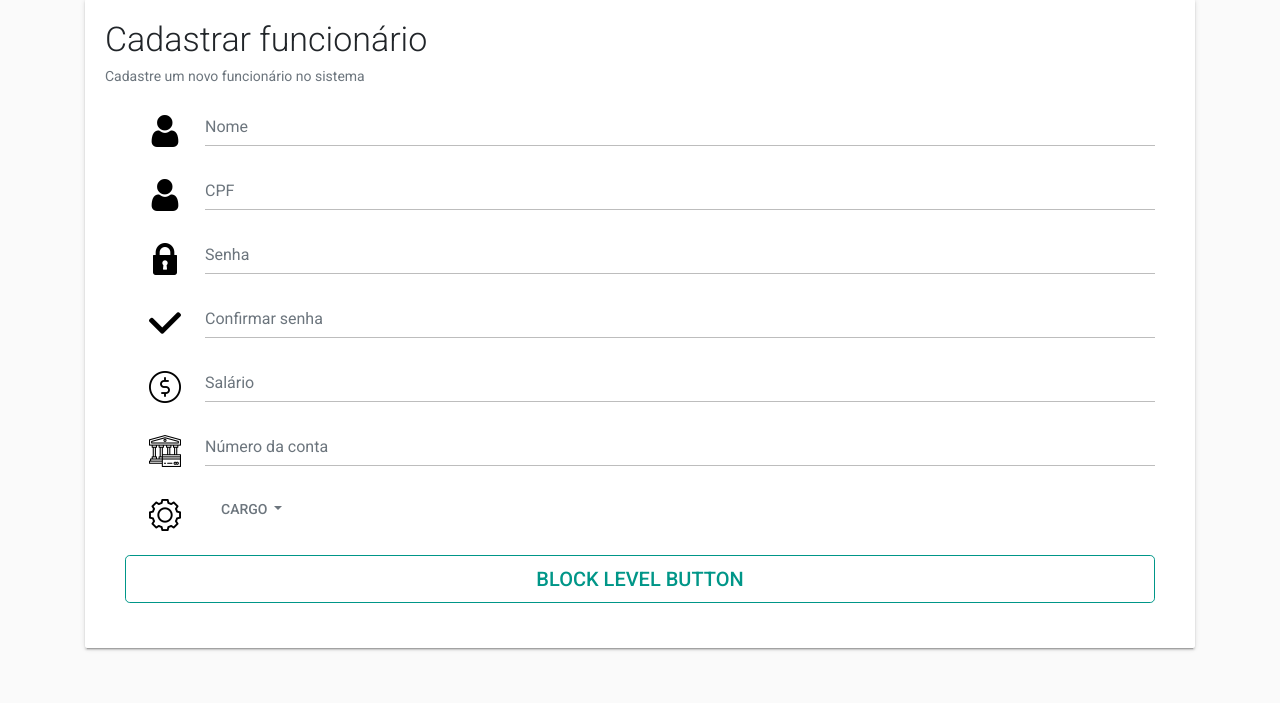
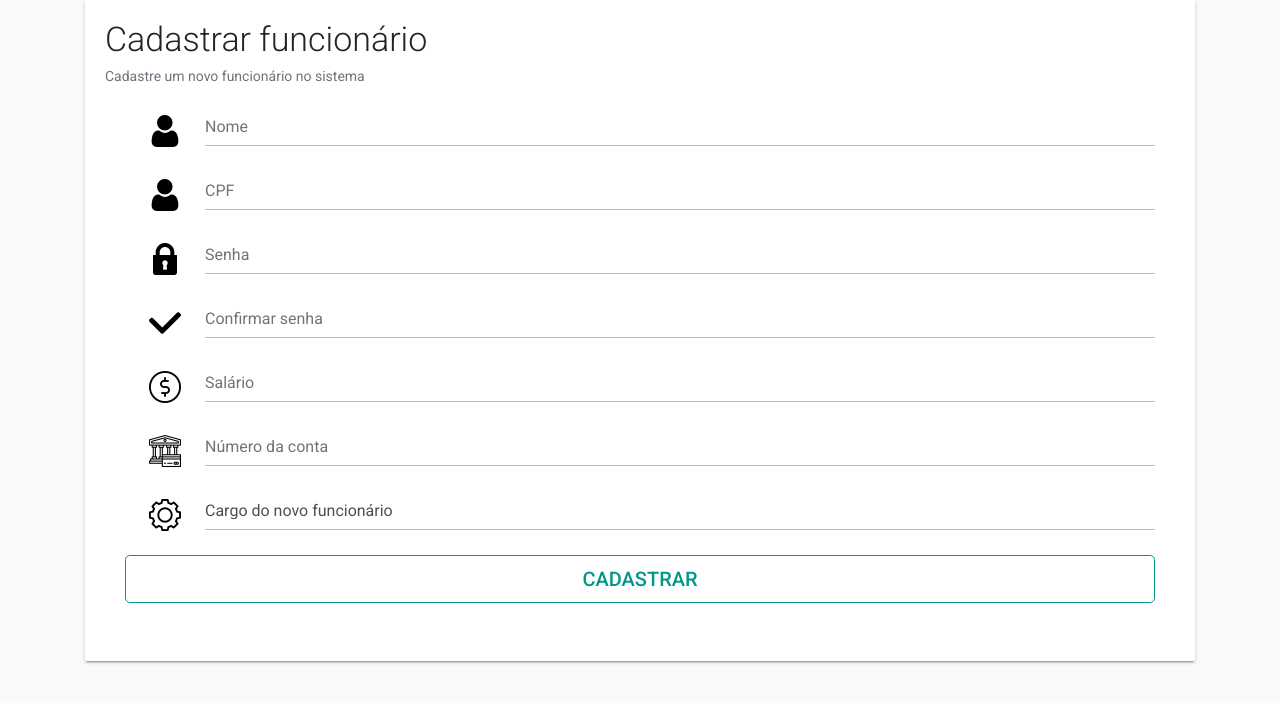
Before and after one commit to DawidOliveira/control_store, a PHP site: page /view/index.php in a window 1280 px wide. Shown: the part 70-773 px from the top of the page. Run offline with PHP 8.4, Linux system fonts and the light colour scheme.

Commit message:
Adição do form do cadastro de funcionário

```diff
--- a/view/index.php
+++ b/view/index.php
@@ -9,12 +9,14 @@
   <!-- Material Design for Bootstrap fonts and icons -->
   <link rel="stylesheet" href="https://fonts.googleapis.com/css?family=Roboto:300,400,500,700|Material+Icons">
 
+  <link rel="shortcut icon" href="assets/user.png" type="image/x-icon">
+
   <!-- Bootstrap CSS -->
   <link rel="stylesheet" href="css/style.css">
   <!--<link rel="stylesheet" href="css/bootstrap.min.css">-->
   <link rel="stylesheet" href="css/bootstrap-material-design.min.css">
 
-  <title>Hello, world!</title>
+  <title>Cadastrar funcionário</title>
 </head>
 
 <body>
@@ -69,6 +71,7 @@
             </div>
             <div class="card-subtitle text-muted">Cadastre um novo funcionário no sistema</div>
             <div class="card-body">
+              <form action="#" method="POST">
                 <div class="input-group mb-3">
                   <div class="input-group-prepend mx-4 my-2 ">
                     <img src="assets/user.png" alt="user" width="32px" height="32px">
@@ -102,18 +105,17 @@
                 </div>
                 <div class="input-group mb-3">
                   <div class="input-group-prepend mx-4 my-2 ">
-                  <img src="assets/wheel.png" alt="user" width="32px" height="32px"> </div>
-                <div class="dropdown">
-                  <button class="btn btn-secondary dropdown-toggle" type="button" id="dropdownMenuButton" data-toggle="dropdown" aria-haspopup="true" aria-expanded="false">
-                    Cargo
-                  </button>
-                  <div class="dropdown-menu" aria-labelledby="dropdownMenuButton">
-                    <a class="dropdown-item" href="#">Gerente</a>
-                    <a class="dropdown-item" href="#">Funcionário</a>
+                    <img src="assets/wheel.png" alt="user" width="32px" height="32px"></div>
+                  <select class="form-control" name="cargo">
+                    <div class="my-4">
+                      <option class="form-control">Cargo do novo funcionário</option>
+                      <option class="form-control" value="func">Funcionário</option>
+                      <option class="form-control" value="manager">Gerente</option>
                     </div>
+                  </select>
                 </div>
-              </div>
-              <button type="submit" class="btn btn-outline-primary btn-lg btn-block">Block level button</button>
+                <button type="submit" class="btn btn-outline-primary btn-lg btn-block">Cadastrar</button>
+              </form>
             </div>
           </div>
         </div>
```
Lines whose indentation alone changed are shown as unchanged.
